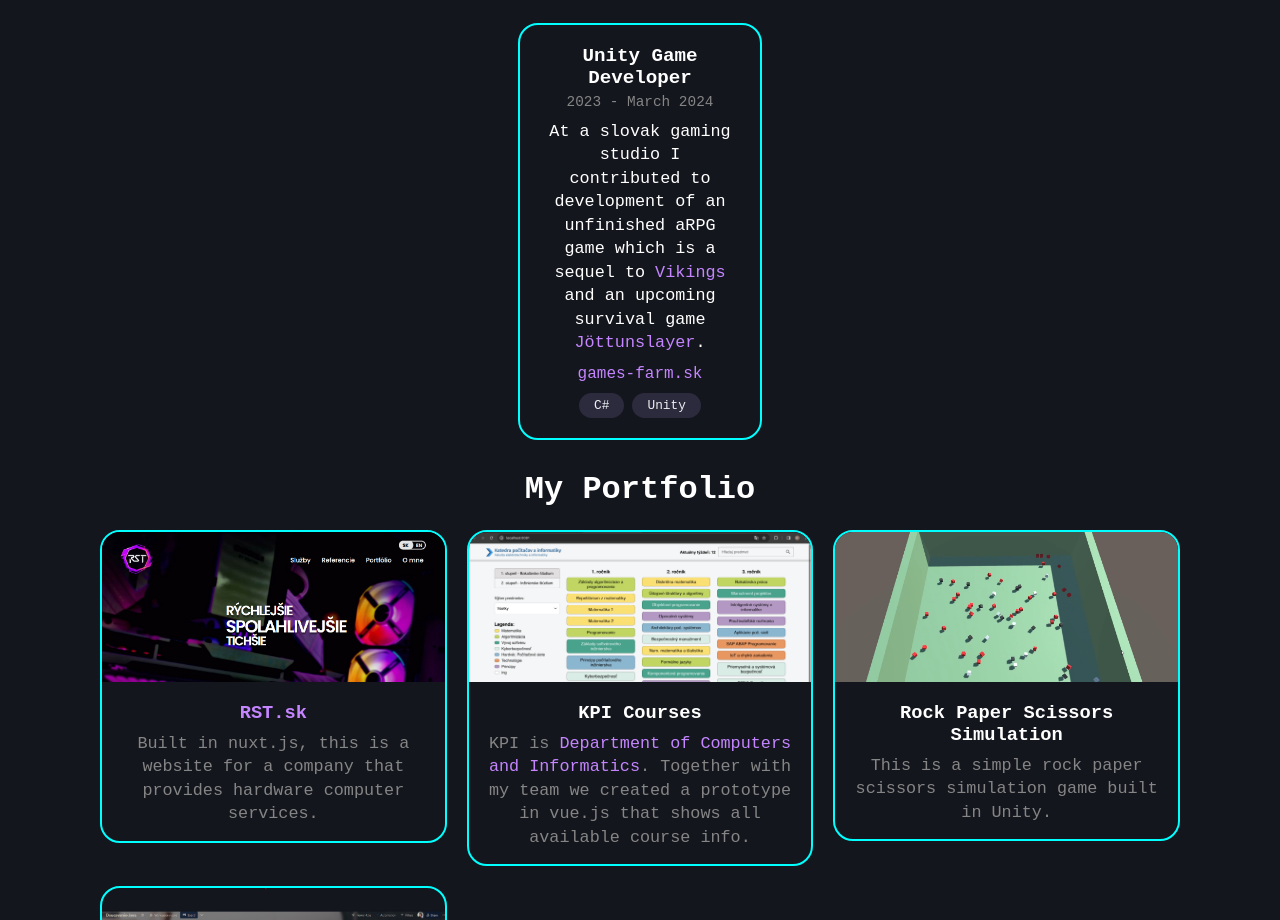
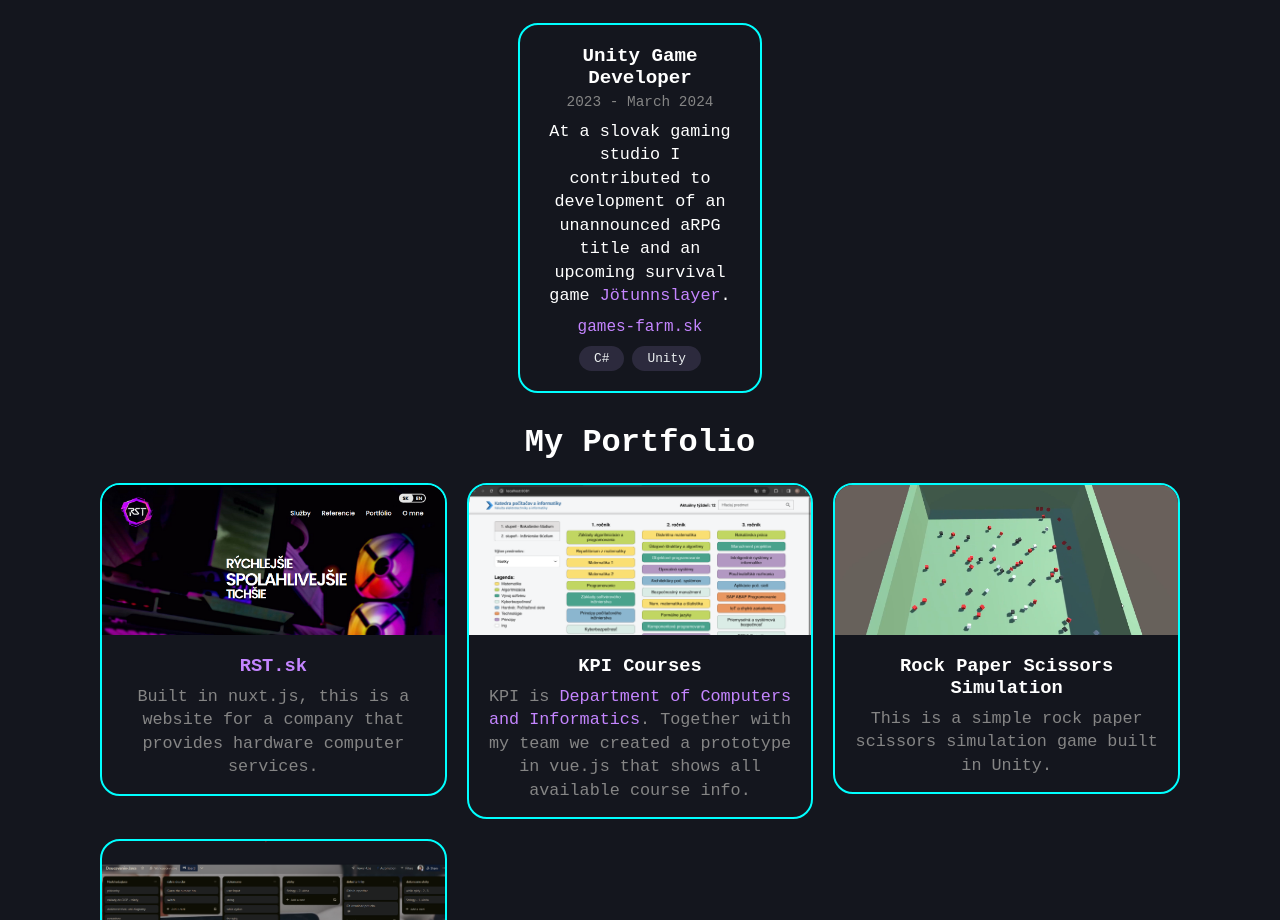
Before and after one commit to fromDiana/MyWebsite, a Vue app: page / in a window 1280 px wide. Shown: the part 1460-2380 px from the top of the page. Built offline with nearby package versions, Linux system fonts and the light colour scheme.

Commit message:
changed unannounced game

```diff
--- a/src/components/WorkExperience.vue
+++ b/src/components/WorkExperience.vue
@@ -25,10 +25,8 @@
             <div class="jobs">
 
                 <JobBlock title="Unity Game Developer" duration="2023 - March 2024"
-                    description="At a slovak gaming studio I contributed to development of an unfinished aRPG game which is a sequel to
-            <a href='https://store.steampowered.com/app/404590/Vikings__Wolves_of_Midgard/' target=_blank>Vikings</a>
-            and an upcoming survival game
-            <a href='https://store.steampowered.com/app/2820820/Jtunnslayer_Hordes_of_Hel/' target=_blank>Jöttunslayer</a>." link="https://www.games-farm.sk" linkText="games-farm.sk"
+                    description="At a slovak gaming studio I contributed to development of an unannounced aRPG title and an upcoming survival game
+            <a href='https://store.steampowered.com/app/2820820/Jtunnslayer_Hordes_of_Hel/' target=_blank>Jötunnslayer</a>." link="https://www.games-farm.sk" linkText="games-farm.sk"
                     :skills="['C#', 'Unity']" />
             </div>
         </div>
```
